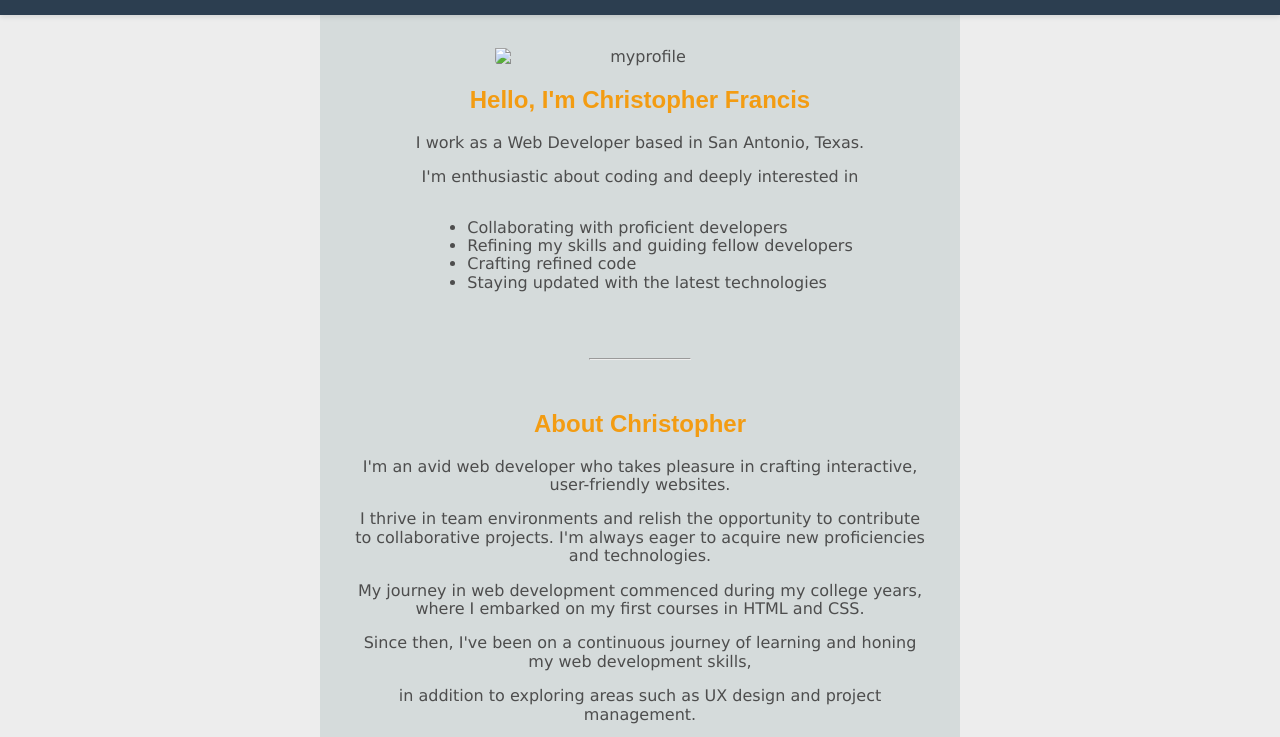
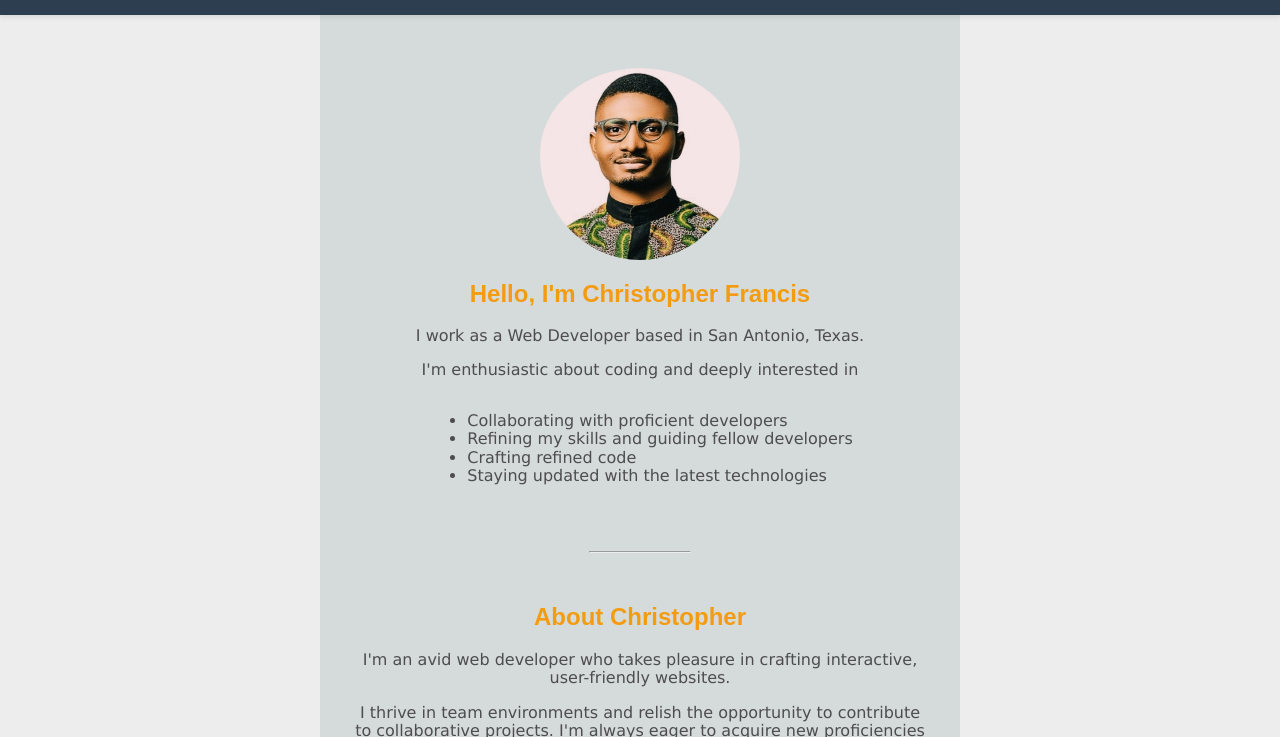
Before and after one commit to chrisf71/personal-website, a plain HTML site: page index.html in a window 1280 px wide. Shown: the part 62-799 px from the top of the page. Drawn offline with nearby package versions, Linux system fonts and the light colour scheme.

Commit message:
add image and style image avatar

```diff
--- a/index.html
+++ b/index.html
@@ -30,7 +30,7 @@
      <div class="wrapper">
        <!-- Image profile-->
        <img src="./images/profile.jpg"
-           alt="myprofile" class="center">
+           alt="myprofile" class="avatar">
      <h2>Hello, I'm Christopher Francis</h2>
      <p>I work as a Web Developer based in San Antonio, Texas.</p>
      <p>I'm enthusiastic about coding and deeply interested in</p>
--- a/style.css
+++ b/style.css
@@ -142,3 +142,11 @@ footer {
 footer p {
     margin: 0;
 }
+
+/*** Styling avatar ***/
+main .avatar {
+    border-radius: 50%;
+    width: 200px;
+    display: block;
+    margin: 20px auto;
+}
```
Also changed, not shown: images/profile.jpg (added).
